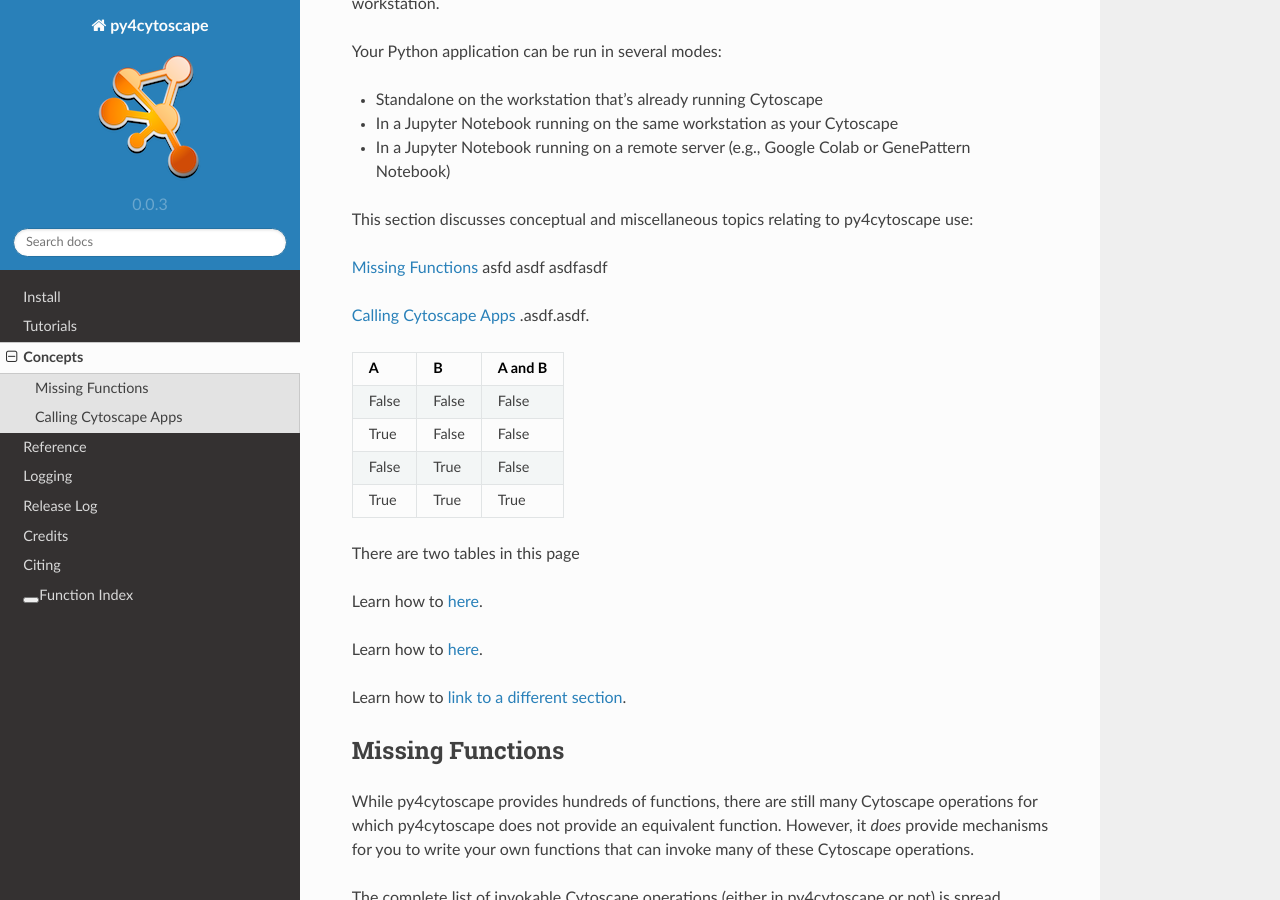
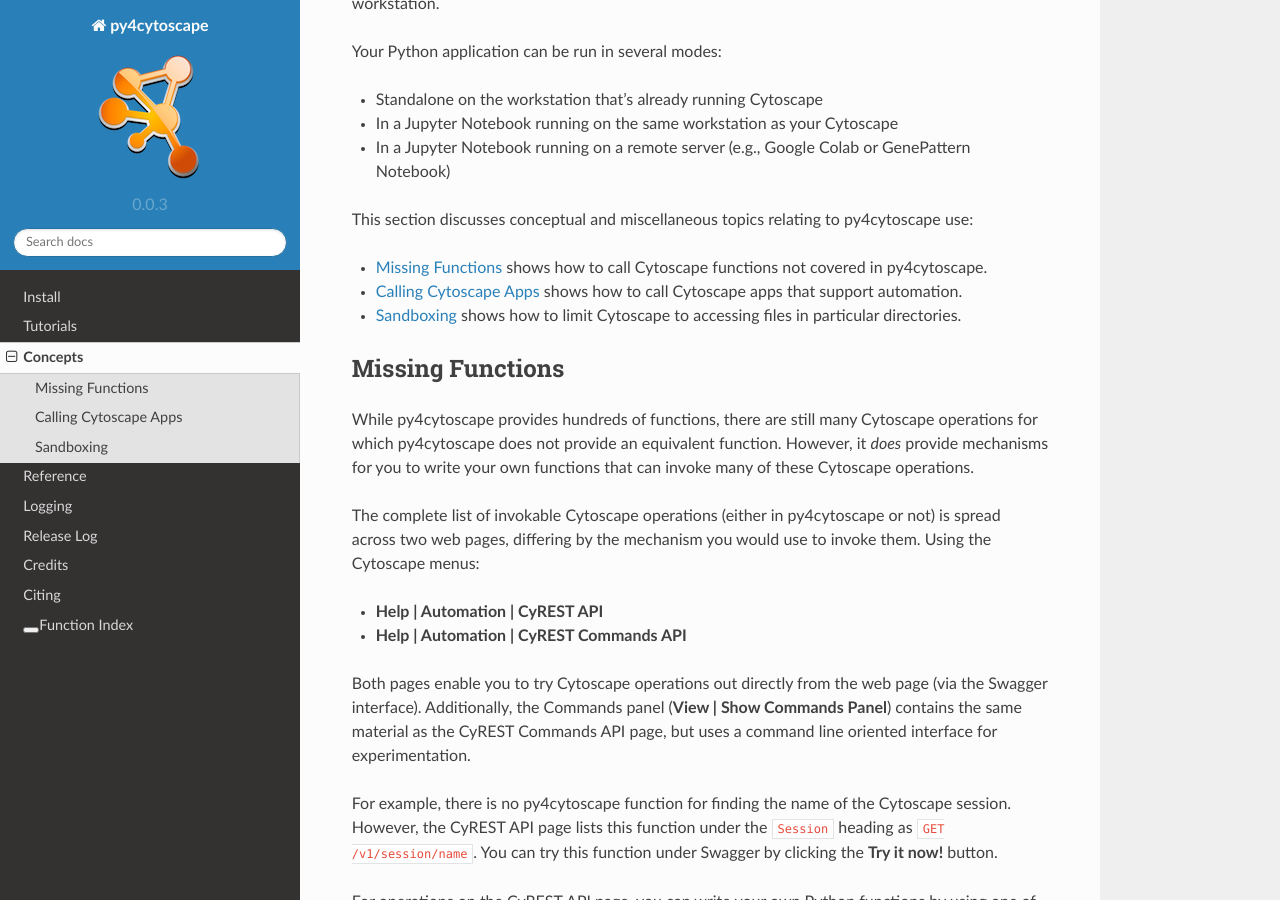
Before and after one commit to cytoscape/py4cytoscape, a Sphinx documentation site: the page built from doc/concepts.rst, in a window 1280 px wide and 900 px high, scrolled down 627 px. Built offline with Sphinx 7.4.7 and the Read the Docs theme 2.0.0, drawn with Linux system fonts in a browser that asks for light colours; pages that are not in the unit, such as notebooks, are missing from menus; some of the changed text lies outside the part shown.

Commit message:
Working on sandbox documentation

```diff
--- a/doc/concepts.rst
+++ b/doc/concepts.rst
@@ -30,47 +30,12 @@
 
 This section discusses conceptual and miscellaneous topics relating to py4cytoscape use:
 
-`Missing Functions`_    asfd asdf asdfasdf
+* `Missing Functions`_ shows how to call Cytoscape functions not covered in py4cytoscape.
 
-`Calling Cytoscape Apps`_   .asdf.asdf.
+* `Calling Cytoscape Apps`_ shows how to call Cytoscape apps that support automation.
 
-+------------------------+------------+----------+----------+
-| Header row, column 1   | Header 2   | Header 3 | Header 4 |
-| (header rows optional) |            |          |          |
-+========================+============+==========+==========+
-| body row 1, column 1   | column 2   | column 3 | column 4 |
-+------------------------+------------+----------+----------+
-| `Missing Functions`_             | ...        | ...      |          |
-+------------------------+------------+----------+----------+
+* `Sandboxing`_ shows how to limit Cytoscape to accessing files in particular directories.
 
-=====  =====  =======
-  A      B    A and B
-=====  =====  =======
-False  False  False
-True   False  False
-False  True   False
-True   True   True
-=====  =====  =======
-
-There are two tables in this page
-
-
-
-
-+----------+---------+
-| Section  | Topic   |
-+==========+=========+
-| `Missing Functions`_ | How to call Cytoscape functions not supported by py4cytoscape |
-+------------------------+------------+----------+----------+
-| `Calling Cytoscape Apps`_ | How to call Cytoscape apps that support automation |
-+----------+---------+
-
-Learn how to :ref:`here<Missing Functions>`.
-
-
-Learn how to :ref:`here<Calling Cytoscape Apps>`.
-
-Learn how to :ref:`link to a different section<Missing Functions>`.
 
 
 Missing Functions
@@ -218,3 +183,8 @@
     WikiPathways
     wk-shell-decomposition
     WordCloud
+
+Sandboxing
+----------
+
+Blah blah blah
```
